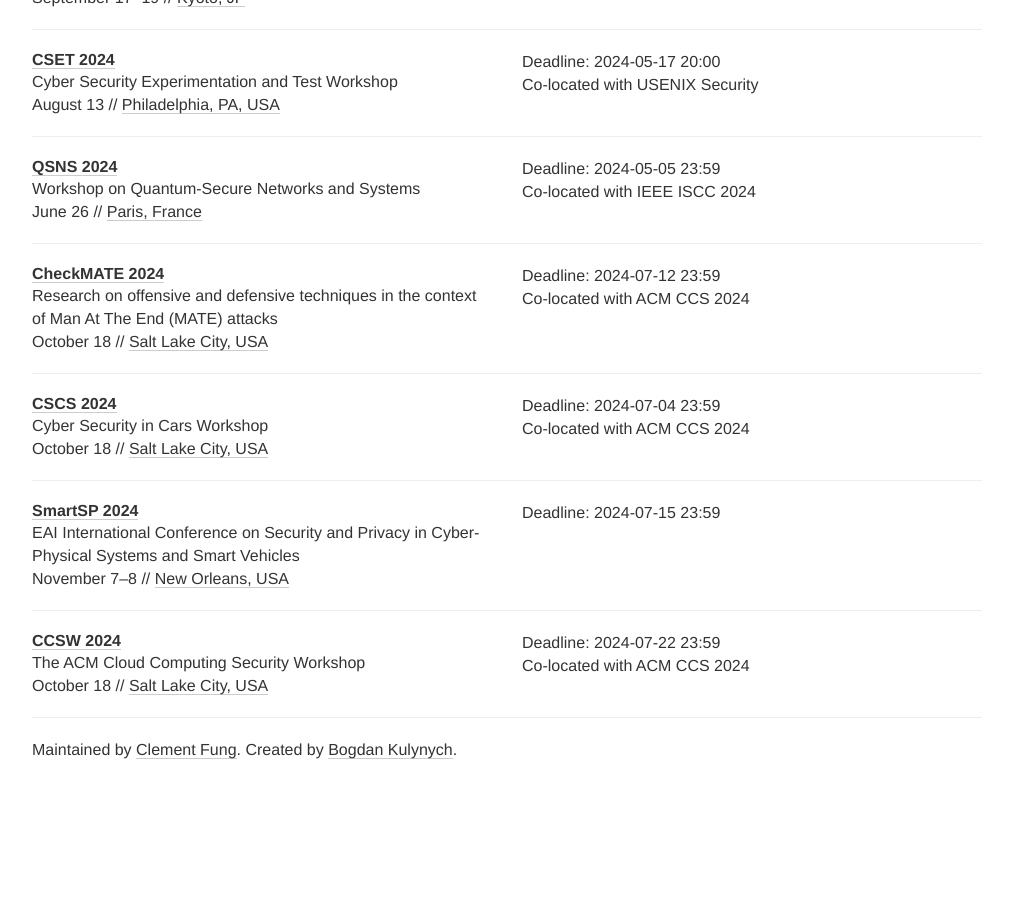
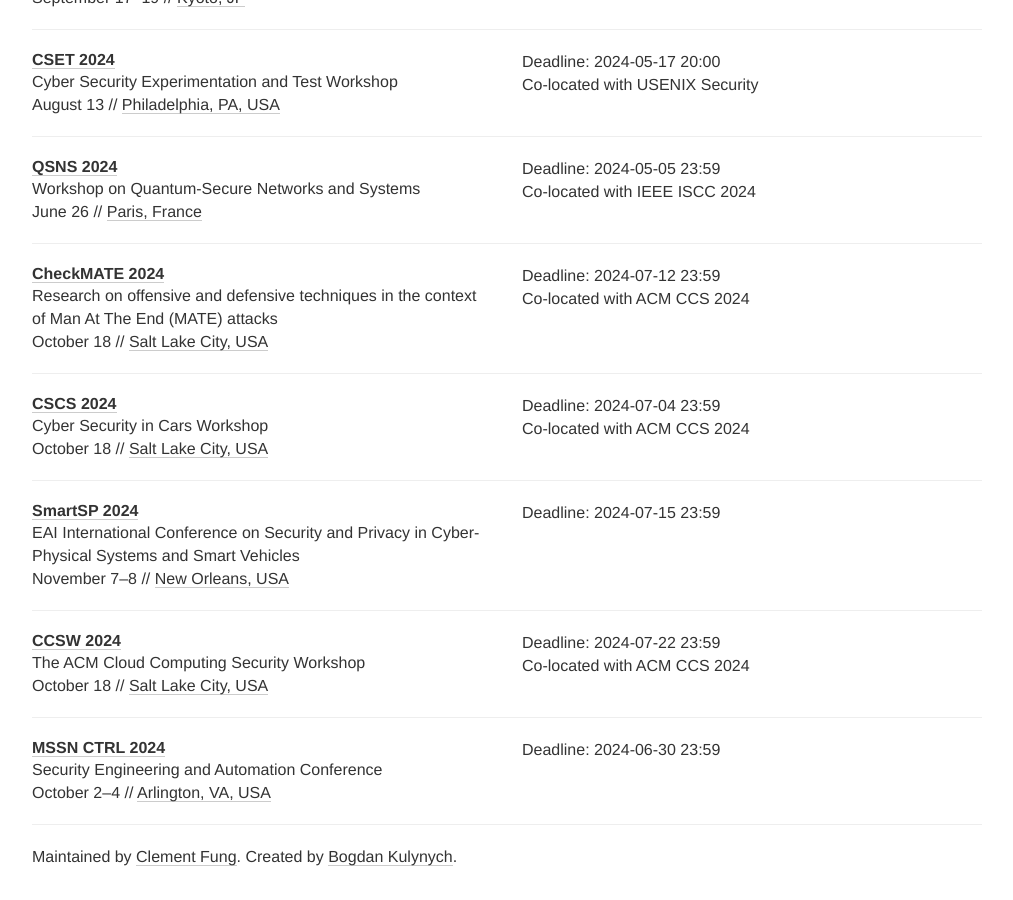
Before and after one commit to sec-deadlines/sec-deadlines.github.io, a Jekyll site: the page built from index.html, in a window 1280 px wide and 900 px high, scrolled down 14341 px. Shown: the whole window, without its empty margins (133-1146 px from the left). Built offline with Jekyll 4.4.1, drawn with Linux system fonts in a browser that asks for light colours; nearby versions of some CDN libraries; comment, search, counter and statistics services are not loaded; before the commit the page ends 15134 px from its top, so only the background shows below that.

Commit message:
Update conferences.yml
Adding information on the MSSN CTRL security engineering and automation conferences. There did not seem to be a specific order for the entries so I just put our entry at the end.

```diff
--- a/_data/conferences.yml
+++ b/_data/conferences.yml
@@ -1057,3 +1057,12 @@
   date: October 18
   place: Salt Lake City, USA
   tags: [SEC, PRIV, CRYPTO, SHOP]
+
+- name: MSSN CTRL
+  description: Security Engineering and Automation Conference
+  year: 2024
+  link: https://mssnctrl.org/
+  deadline: ["2024-06-30 23:59"]
+  date: October 2-4
+  place: Arlington, VA, USA
+  tags: [SEC, CONF]
```
